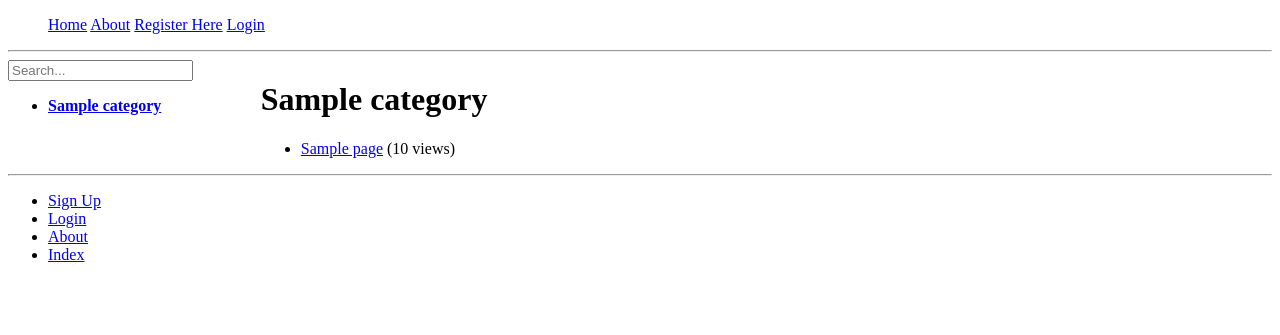
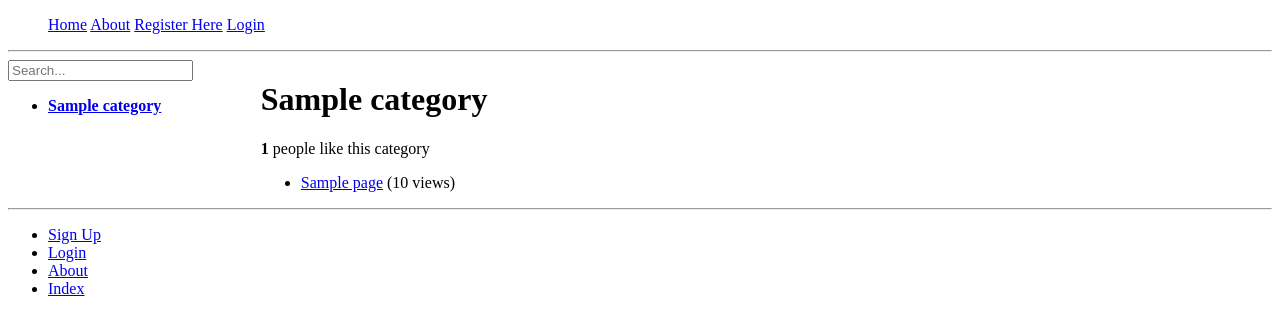
Before and after one commit to Menoen/Team-Project, a Django app: a page that uses templates/rango/category.html in a window 1280 px wide. Shown: the top 335 px of the page. Run offline with Django 3.2, Linux system fonts and the light colour scheme; tables that the repository leaves empty hold one stand-in row (values such as "Sample post").

Commit message:
adding likes

```diff
--- a/rango/urls.py
+++ b/rango/urls.py
@@ -13,5 +13,6 @@ urlpatterns = [
     path('category/<slug:category_name_slug>/add_page/', views.add_page, name='add_page'),
     path('restricted/', views.restricted, name='restricted'),
     path('suggest/', views.CategorySuggestionView.as_view(), name='suggest'),
-    url(r'^goto/$', views.track_url, name='goto')
+    url(r'^goto/$', views.track_url, name='goto'),
+    url(r'^like/$', views.like_category, name='like_category'),
 ]
--- a/rango/views.py
+++ b/rango/views.py
@@ -159,3 +159,17 @@ def track_url(request):
     except:
         pass
     return redirect(url)
+
+@login_required
+def like_category(request):
+    categoryId = None
+    if request.method == 'GET':
+        categoryId = request.GET['category_id']
+        likes = 0
+        if categoryId:
+            category = Category.objects.get(id = int(categoryId))
+            if category:
+                likes = category.likes +1
+                category.likes = likes
+                category.save()
+    return HttpResponse(likes)
--- a/static/js/rango-ajax.js
+++ b/static/js/rango-ajax.js
@@ -10,4 +10,13 @@ $(document).ready(function() {
                   $('#categories-listing').html(data);
               })
     });
+
+    $('#likes').click(function(){
+        var catid;
+        catid = $(this).attr("data-catid");
+        $.get('/rango/like/', {category_id: catid}, function(data){
+            $('#like_count').html(data);
+            $('#likes').hide();
+        });
+    });
 });
--- a/templates/rango/category.html
+++ b/templates/rango/category.html
@@ -12,6 +12,14 @@
 {% block body_block %}
     {% if category %}
     <h1>{{ category.name }}</h1>
+        <div>
+            <strong id="like_count">{{ category.likes }}</strong> people like this category
+            {% if user.is_authenticated %}
+            <button id="likes" data-catid="{{category.id}}" class="btn btn-primary btn-sm" type="button">
+                Like
+            </button>
+            {% endif %}
+        </div>
     {% if pages %}
     <ul>
         {% for page in pages %}
```
